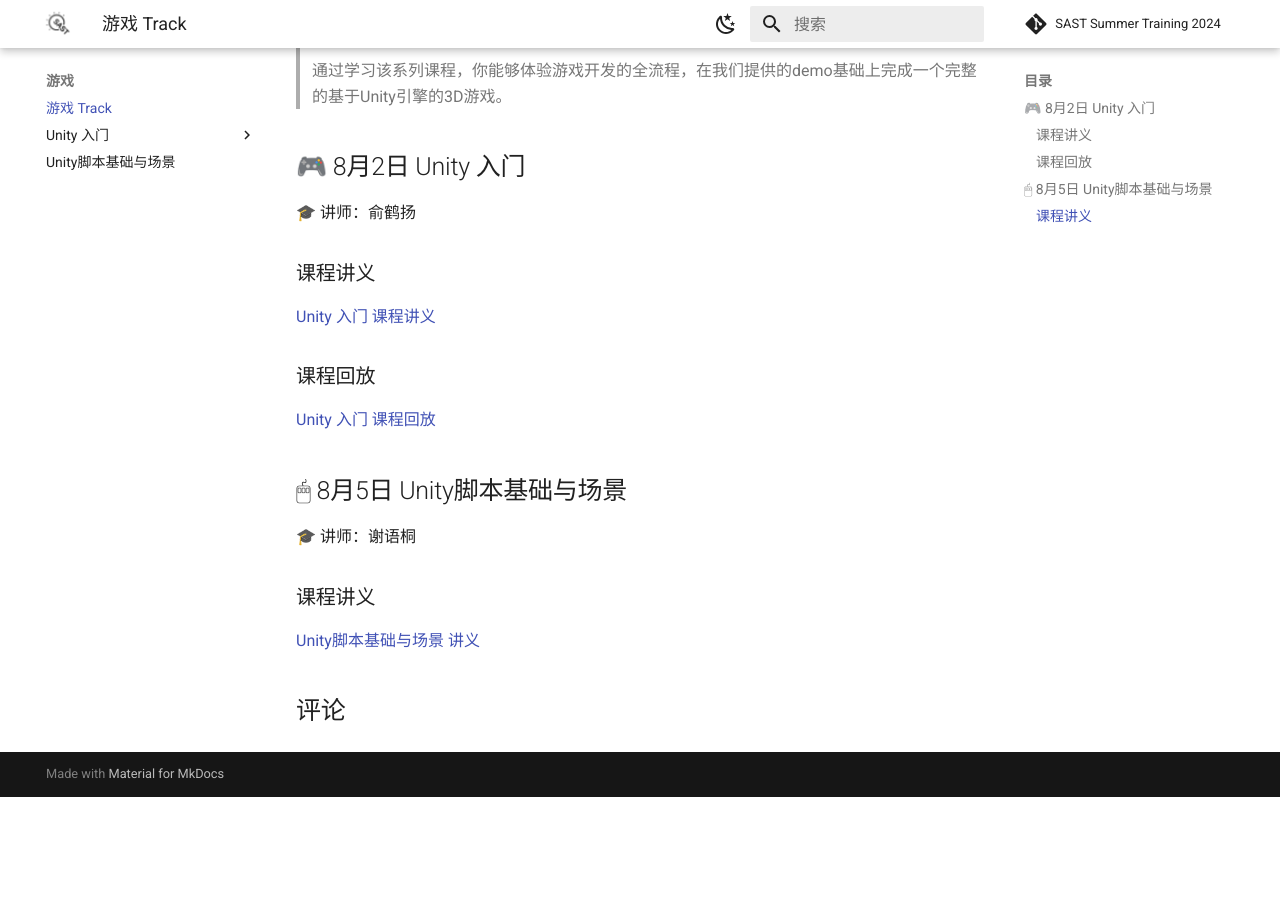
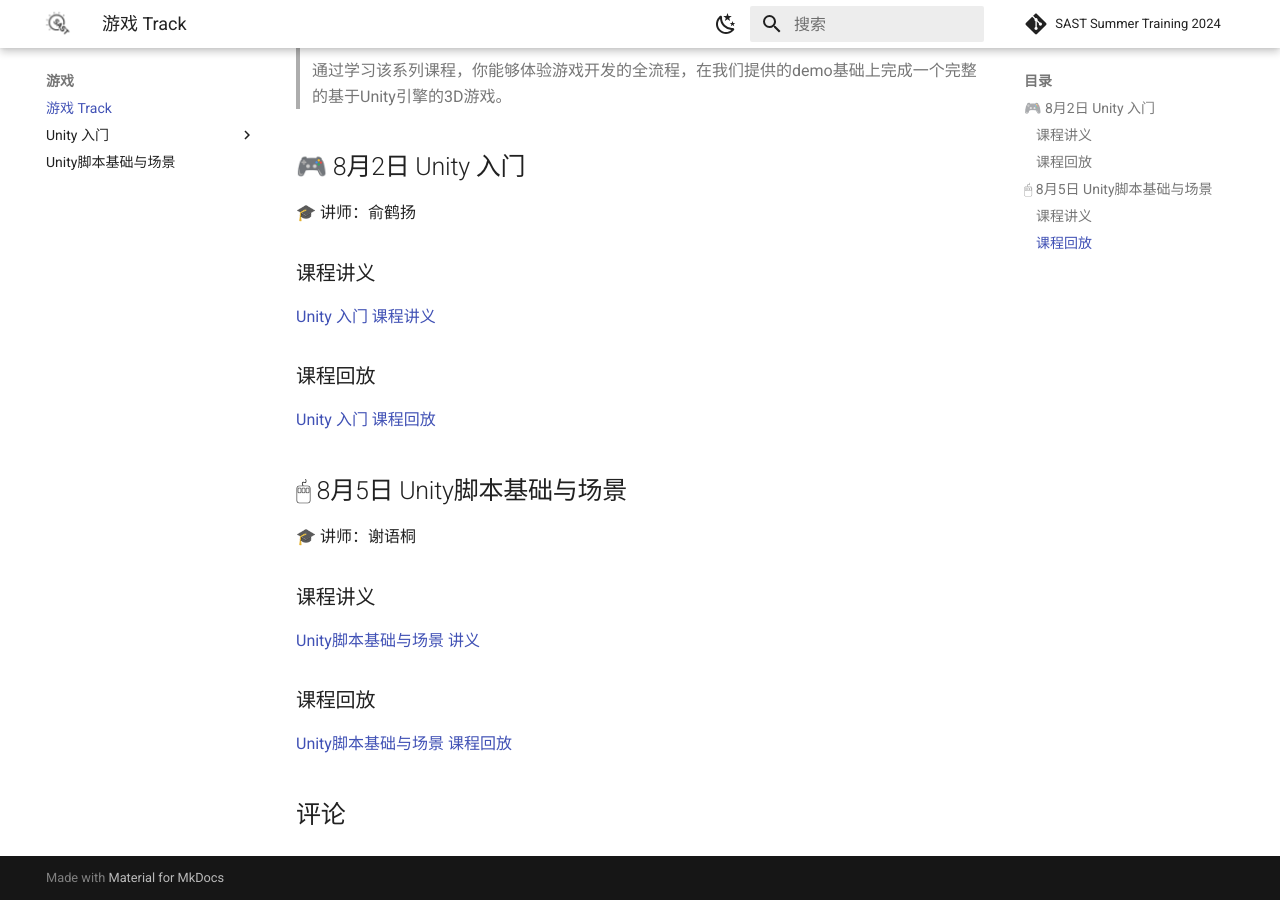
Before and after one commit to sast-summer-training-2024/sast-summer-training-2024.github.io, an MkDocs documentation site: the page built from docs/unity/index_unity.md, in a window 1280 px wide and 900 px high, scrolled down 959 px. Built offline with MkDocs 1.6.1 and Material for MkDocs 9.7.7, drawn with Linux system fonts in a browser that asks for light colours; comment, search, counter and statistics services are not loaded; before the commit the page ends 1756 px from its top, so only the background shows below that.

Commit message:
add unity2 playback

```diff
--- a/docs/unity/index_unity.md
+++ b/docs/unity/index_unity.md
@@ -34,4 +34,9 @@
 🎓 讲师：谢语桐
 
 ### 课程讲义
+
 [Unity脚本基础与场景 讲义](unity2.pdf)
+
+### 课程回放
+
+[Unity脚本基础与场景 课程回放](https://www.bilibili.com/video/BV19iYKeEEVu/?share_source=copy_web&vd_source=5f41358f46c6dc60e03c3ff6ca5a8520)
```
